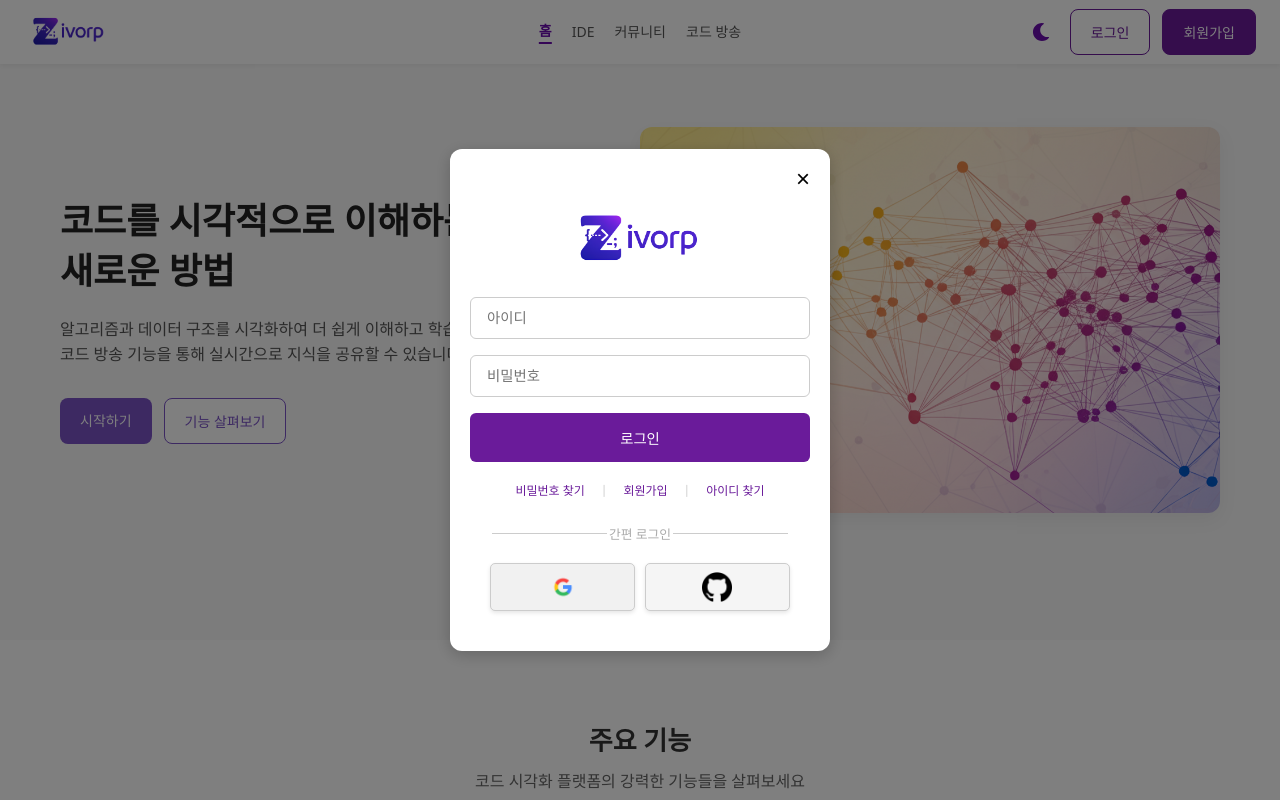
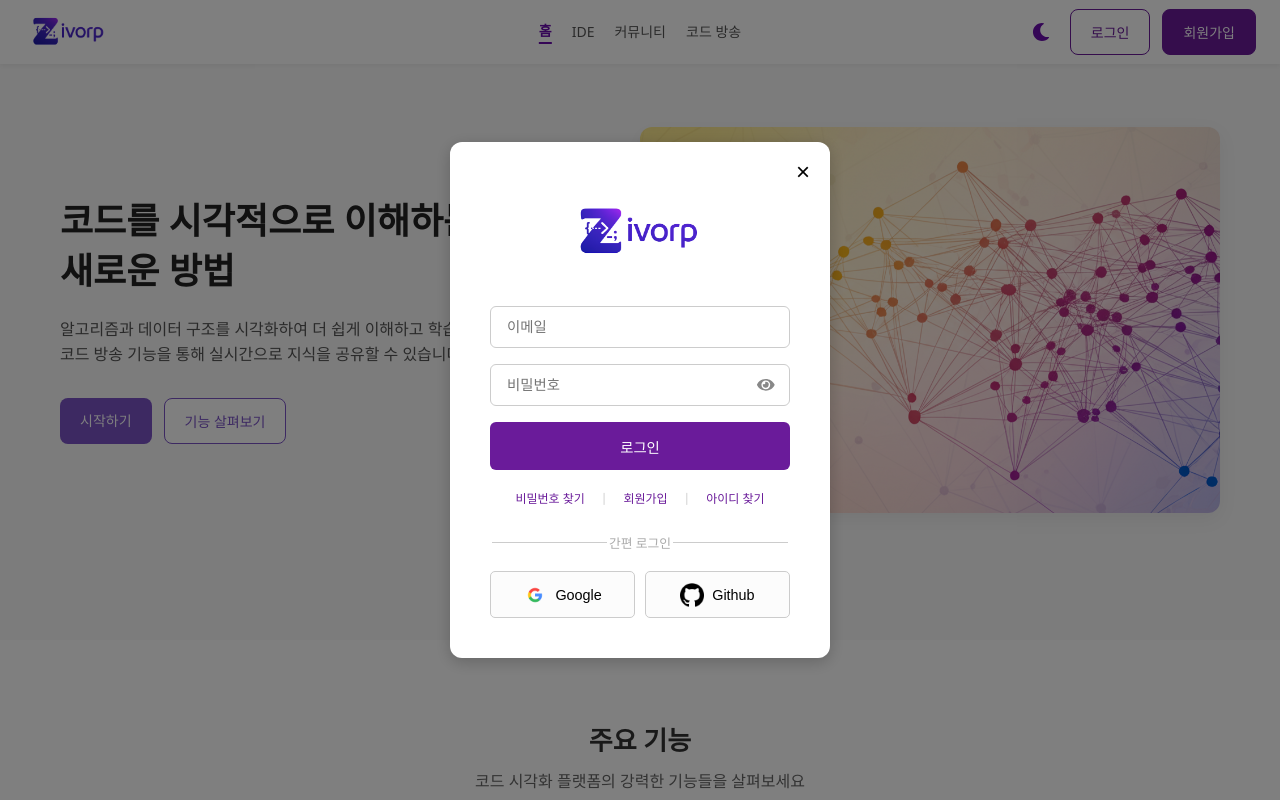
Before and after one commit to DMU-DebugVisual/DebugVisual_FrontEnd, a React (Create React App) app: page /ide in a window 1280 px wide. Both pictures are taken after a click on the button "로그인". Shown: the top 800 px of the page. Built offline with nearby package versions, Linux system fonts and the light colour scheme.

Commit message:
로그인 폼에 비밀번호 보기 토글 기능 추가

```diff
--- a/src/components/community/Community.css
+++ b/src/components/community/Community.css
@@ -373,16 +373,19 @@ html {
 }
 
 .post-card {
+    cursor: pointer;
     background-color: transparent;
     box-shadow: none;
     border-radius: 0;
     padding: 12px 0;
     border-bottom: 1px solid #eaeaea;
+
 }
 
 .post-card:first-child {
     border-top: 1px solid #eaeaea;
 }
+
 
 .post-meta {
     display: flex;
@@ -529,6 +532,7 @@ span.tag {
     font-size: 12px !important;
     font-weight: 500;
     margin-bottom: 2px;
+    cursor: pointer;
 }
 
 .popular-posts .post-author {
--- a/src/components/login/Login.css
+++ b/src/components/login/Login.css
@@ -43,7 +43,8 @@
 }
 
 .login-form input {
-    width: 340px;
+    width: 100%;        /* 🔥 고정 340px 제거 */
+    max-width: 420px;   /* ✅ 원하면 제한만 두기 */
     padding: 0.75rem 1rem;
     font-size: 0.9rem;
     border: 1px solid #ccc;
@@ -52,8 +53,9 @@
     display: block;
 }
 
+
 .login-form button {
-    width: 340px;
+    width: 300px;
     padding: 0.85rem;
     font-size: 0.9rem;
     background-color: #6a1b9a;
@@ -114,39 +116,42 @@
 .social-buttons {
     display: flex;
     justify-content: center;
-    gap: 1rem;
-    margin-top: 1rem;
+    gap: 0.6rem;
+    width: 100%;
+    max-width: 325px;
 }
 
 .social-button {
-    width: 24px;
-    height: 48px;
-    padding: 0;
-    border: none;
-    border-radius: 12px;
-    background-color: #f5f5f5;
+    flex: 1;
     display: flex;
     align-items: center;
     justify-content: center;
+    gap: 0.5rem;
+    padding: 0.65rem;
+    font-size: 0.95rem;
+    font-weight: 500;
+    border-radius: 6px;
+    border: 1px solid #ddd;
+    background-color:  #fcfcfc; /* 더 밝게 */
     cursor: pointer;
-    box-shadow: 0 2px 4px rgba(0,0,0,0.1);
-    transition: transform 0.2s ease;
-}
-
-.social-button:hover {
-    transform: translateY(-2px);
+    transition: background-color 0.2s;
 }
 
 .social-button img {
-    width: 30px;
-    height: 30px;
+    width: 24px;
+    height: 24px;
     object-fit: contain;
     display: inline-block;
     vertical-align: middle;
 }
 
+.social-button:hover {
+    background-color: #ededed;
+}
+
+.social-button.google,
 .social-button.github {
-    background-color: #f5f5f5; /* 라이트 모드용 */
+    background-color: #fcfcfc;
 }
 
 
@@ -207,27 +212,58 @@
     color: #ccc;
 }
 
-
-/* 회원가입 스타일 */
 .login-logo {
     width: 150px;
     height: auto;
     display: block;
     margin: 0 auto 0.5rem;
 }
+.login-password-wrapper {
+    position: relative;
+    width: 100% !important;
+    max-width: 420px; /* 적절한 최대 너비 */
+    margin: 0 auto; /* 중앙 정렬 */
+}
 
+.login-password-wrapper input {
+    width: 100%; /* 부모(.login-password-wrapper)에 맞춤 */
+    height: 42px;
+    padding: 0.75rem 2.5rem 0.75rem 1rem;
+    box-sizing: border-box;
+    font-size: 0.9rem;
+}
+
+
+.login-toggle-password-btn {
+    position: absolute;
+    top: 50%;
+    right: 12px;
+    transform: translateY(-50%);
+    cursor: pointer;
+    font-size: 1.1rem;
+    color: #888;
+    display: flex;
+    align-items: center;
+    justify-content: center;
+    width: 24px;
+    height: 24px;
+}
+
+
+/* 회원가입 스타일 */
 .signup-container {
     display: flex;
     flex-direction: column;
     align-items: center;
     justify-content: center;
-    padding: 2rem 1rem;
+    padding: 0 1rem 2rem;
     min-height: 100vh;
     background-color: #ffffff;
+    margin-top: -2rem; /* 폼 전체를 위로 */
 }
 
 .signup-title {
-    font-size: 1.7rem;
+    font-size: 1.4rem;
     font-weight: bold;
     text-align: center;
     margin-bottom: 0.2rem;
@@ -235,23 +271,23 @@
 
 .signup-subtitle {
     text-align: center;
-    font-size: 1rem;
+    font-size: 0.9rem;
     color: #666;
-    margin-bottom: 1.5rem;
+    margin-bottom: 1.7rem;
+    margin-top: 0.2rem;
 }
 
 .signup-form {
     width: 100%;
-    max-width: 325px;
+    max-width: 300px;
     display: flex;
     flex-direction: column;
     gap: 0.6rem;
 }
 
 .signup-form label {
-    font-size: 1rem;
-    font-weight: 600;
-    margin-bottom: 0.05rem;
+    font-size: 0.85rem;
+    font-weight: 500;
     display: block;
 }
 
@@ -264,47 +300,101 @@
     border: 1px solid #ccc;
     border-radius: 5px;
     box-sizing: border-box;
+    height: 42px;
+
 }
 
-.form-guide {
-    font-size: 0.9rem;
+/* 공통 안내문 스타일 */
+.password-rules,
+.email-guide,
+.confirm-password {
+    font-size: 0.8rem;
     color: #999;
-    margin-top: 0.1rem;
-    line-height: 1.3;
+    margin-bottom: 0.5rem;
+    line-height: 1.6;
+    list-style: none;
+    padding-left: 0;
 }
 
-.signup-check {
+/* 성공 시 */
+.valid {
+    color: green;
+}
+
+/* 실패 시 */
+.invalid {
+    color: red;
+}
+
+.signup-benefit {
     display: flex;
     align-items: flex-start;
     gap: 0.5rem;
-    font-size: 0.7rem;
+    font-size: 0.4rem;
+    color: #444;
     line-height: 1.4;
-    margin-top: 0.6rem;
-    width: 100%;
+    justify-content: center;
 }
 
-.signup-check input[type="checkbox"] {
-    margin-top: 0.2rem;
+.signup-benefit input[type="checkbox"] {
     flex-shrink: 0;
+}
+
+.benefits-label {
+    font-size: 0.6rem !important;
+    color: #444;
 }
 
 .signup-check label {
     flex: 1;
     line-height: 1.4;
-    font-size: 0.75rem;
+    font-size: 0.7rem;
     color: #444;
 }
+.signup-benefit input[type="checkbox"] {
+    appearance: none;
+    width: 16px;
+    height: 16px;
+    border: 1px solid #aaa;
+    border-radius: 3px;
+    background-color: #fff;
+    cursor: pointer;
+    position: relative;
+}
+
+.signup-benefit input[type="checkbox"]:checked {
+    background-color: #8e24aa !important;
+    border-color: #8e24aa !important;
+}
+
+.signup-benefit input[type="checkbox"]::after {
+    content: "";
+    position: absolute;
+    width: 4px;
+    height: 8px;
+    border: solid white;
+    border-width: 0 2px 2px 0;
+    transform: rotate(45deg);
+    top: 2px;
+    left: 5px;
+    display: none;
+}
+
+.signup-benefit input[type="checkbox"]:checked::after {
+    display: block;
+}
+
 
 .signup-button {
     background-color: #8e24aa;
     color: white;
-    padding: 0.85rem;
+    padding: 0.75rem;
     font-size: 0.95rem;
     font-weight: 600;
     border: none;
     border-radius: 6px;
     cursor: pointer;
-    margin-top: 0.4rem;
+    margin-top: 1.3rem;
 }
 
 .signup-button:hover {
@@ -418,3 +508,14 @@
     color: #999;
     font-size: 1.2rem;
 }
+
+.logo-wrapper {
+    display: flex;
+    justify-content: center;
+    margin-bottom: 1rem;
+}
+
+.signup-logo {
+    max-width: 120px;
+    height: auto;
+}
--- a/src/components/login/Login.jsx
+++ b/src/components/login/Login.jsx
@@ -1,6 +1,8 @@
 import React, { useState } from 'react';
 import axios from 'axios';
 import config from '../../config';
+import '../login/Login.css';
+import { FaEye, FaEyeSlash } from 'react-icons/fa';
 import { useNavigate } from 'react-router-dom';
 import logoImage from '../../assets/logo3.png';
 import googleIcon from '../../assets/google.png';
@@ -11,6 +13,7 @@ function Login({ onClose, onLoginSuccess }) {
         username: '',
         password: '',
     });
+    const [showPassword, setShowPassword] = useState(false);
 
     const navigate = useNavigate();
 
@@ -55,21 +58,28 @@ function Login({ onClose, onLoginSuccess }) {
                     <input
                         id="username"
                         type="text"
-                        placeholder="아이디"
+                        placeholder="이메일"
                         value={formData.username}
                         onChange={handleChange}
                         required
                     />
 
-                    <div className="password-input-wrapper">
+                    <div className="login-password-wrapper">
                         <input
                             id="password"
-                            type="password"
+                            type={showPassword ? "text" : "password"}
                             placeholder="비밀번호"
                             value={formData.password}
                             onChange={handleChange}
                             required
                         />
+                        <span
+                            className="login-toggle-password-btn"
+                            onClick={() => setShowPassword(prev => !prev)}
+                        >
+                            {showPassword ? <FaEyeSlash /> : <FaEye />}
+                        </span>
+
                     </div>
 
                     <button type="submit">로그인</button>
@@ -96,9 +106,11 @@ function Login({ onClose, onLoginSuccess }) {
                 <div className="social-buttons">
                     <button type="button" className="social-button google">
                         <img src={googleIcon} alt="Google 로그인" />
+                        <span>Google</span>
                     </button>
                     <button type="button" className="social-button github">
                         <img src={githubIcon} alt="Github 로그인" />
+                        <span>Github</span>
                     </button>
                 </div>
             </div>
```
